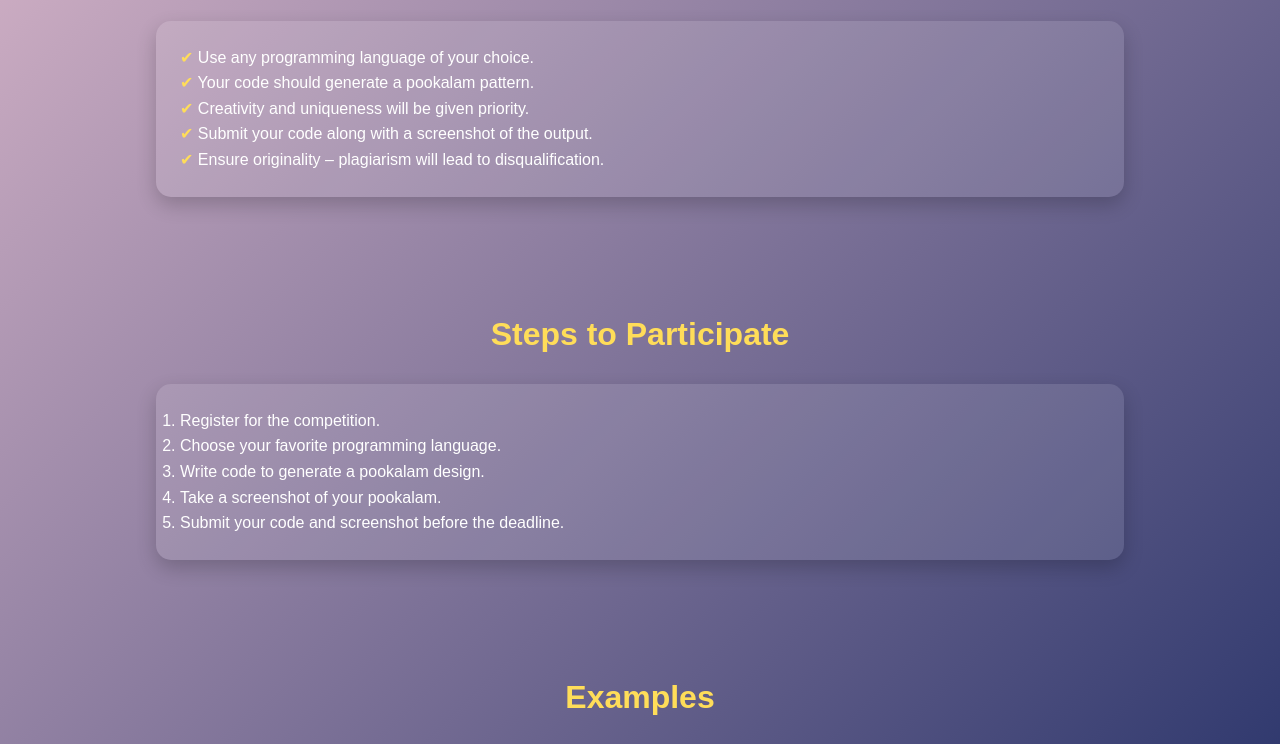
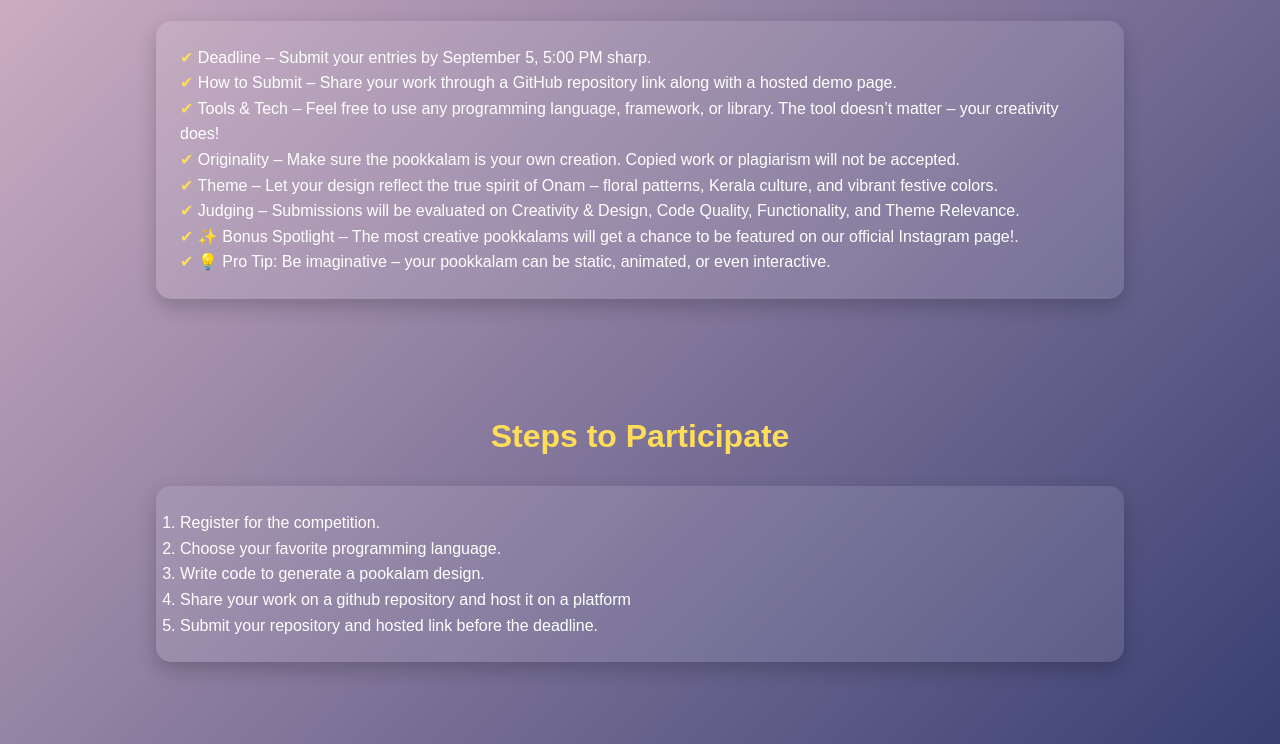
Before and after one commit to abhinav-v-r/code-a-pookalam-nssce, a plain HTML site: page index.html in a window 1280 px wide. Shown: the part 611-1355 px from the top of the page. Drawn offline with Linux system fonts and the light colour scheme.

Commit message:
Guidelines

```diff
--- a/index.html
+++ b/index.html
@@ -131,11 +131,14 @@ footer p {
     <h2>Guidelines</h2>
     <div class="card">
       <ul>
-        <li>Use any programming language of your choice.</li>
-        <li>Your code should generate a pookalam pattern.</li>
-        <li>Creativity and uniqueness will be given priority.</li>
-        <li>Submit your code along with a screenshot of the output.</li>
-        <li>Ensure originality – plagiarism will lead to disqualification.</li>
+        <li> Deadline – Submit your entries by September 5, 5:00 PM sharp.</li>
+        <li> How to Submit – Share your work through a GitHub repository link along with a hosted demo page.</li>
+        <li> Tools & Tech – Feel free to use any programming language, framework, or library. The tool doesn’t matter – your creativity does!</li>
+        <li> Originality – Make sure the pookkalam is your own creation. Copied work or plagiarism will not be accepted.</li>
+        <li>Theme – Let your design reflect the true spirit of Onam – floral patterns, Kerala culture, and vibrant festive colors.</li>
+        <li>Judging – Submissions will be evaluated on Creativity & Design, Code Quality, Functionality, and Theme Relevance.</li>
+        <li>✨ Bonus Spotlight – The most creative pookkalams will get a chance to be featured on our official Instagram page!.</li>
+        <li>💡 Pro Tip: Be imaginative – your pookkalam can be static, animated, or even interactive.</li>
       </ul>
     </div>
   </section>  <section id="steps" data-animate>
@@ -145,8 +148,8 @@ footer p {
         <li>Register for the competition.</li>
         <li>Choose your favorite programming language.</li>
         <li>Write code to generate a pookalam design.</li>
-        <li>Take a screenshot of your pookalam.</li>
-        <li>Submit your code and screenshot before the deadline.</li>
+        <li>Share your work on a github repository and host it on a platform</li>
+        <li>Submit your repository and hosted link before the deadline.</li>
       </ol>
     </div>
   </section>  <section id="examples" data-animate>
@@ -167,8 +170,12 @@ footer p {
     </div>
   </section>  <footer>
     <p>© 2025 Tinkerhub NSSCE | All Rights Reserved</p>
-  </footer>  <script>
-    // Scroll animation
+  </footer>
+
+
+
+
+  <script>
     const elements = document.querySelectorAll('[data-animate]');
     const observer = new IntersectionObserver(entries => {
       entries.forEach(entry => {
```
